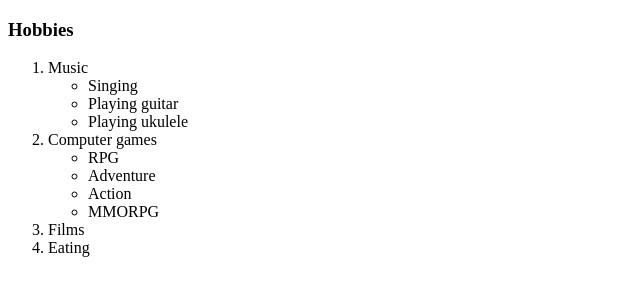
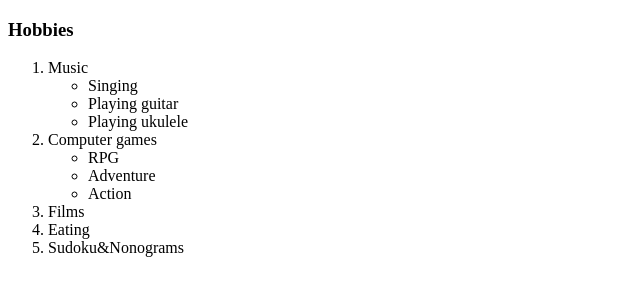
Before and after one commit to Umiolla/CV, a plain HTML site: page hobbies.html in a window 1280 px wide. Shown: the whole page, without its empty margins (0-640 px from the left). Drawn offline with Linux system fonts and the light colour scheme.

Commit message:
Update hobbies.html

```diff
--- a/hobbies.html
+++ b/hobbies.html
@@ -20,10 +20,10 @@
         <li>RPG</li>
         <li>Adventure</li>
         <li>Action</li>
-        <li>MMORPG</li>
-      </ul>
+        </ul>
       <li>Films</li>
       <li>Eating</li>
+      <li>Sudoku&Nonograms</li>
     </ol>
   </body>
 
```
